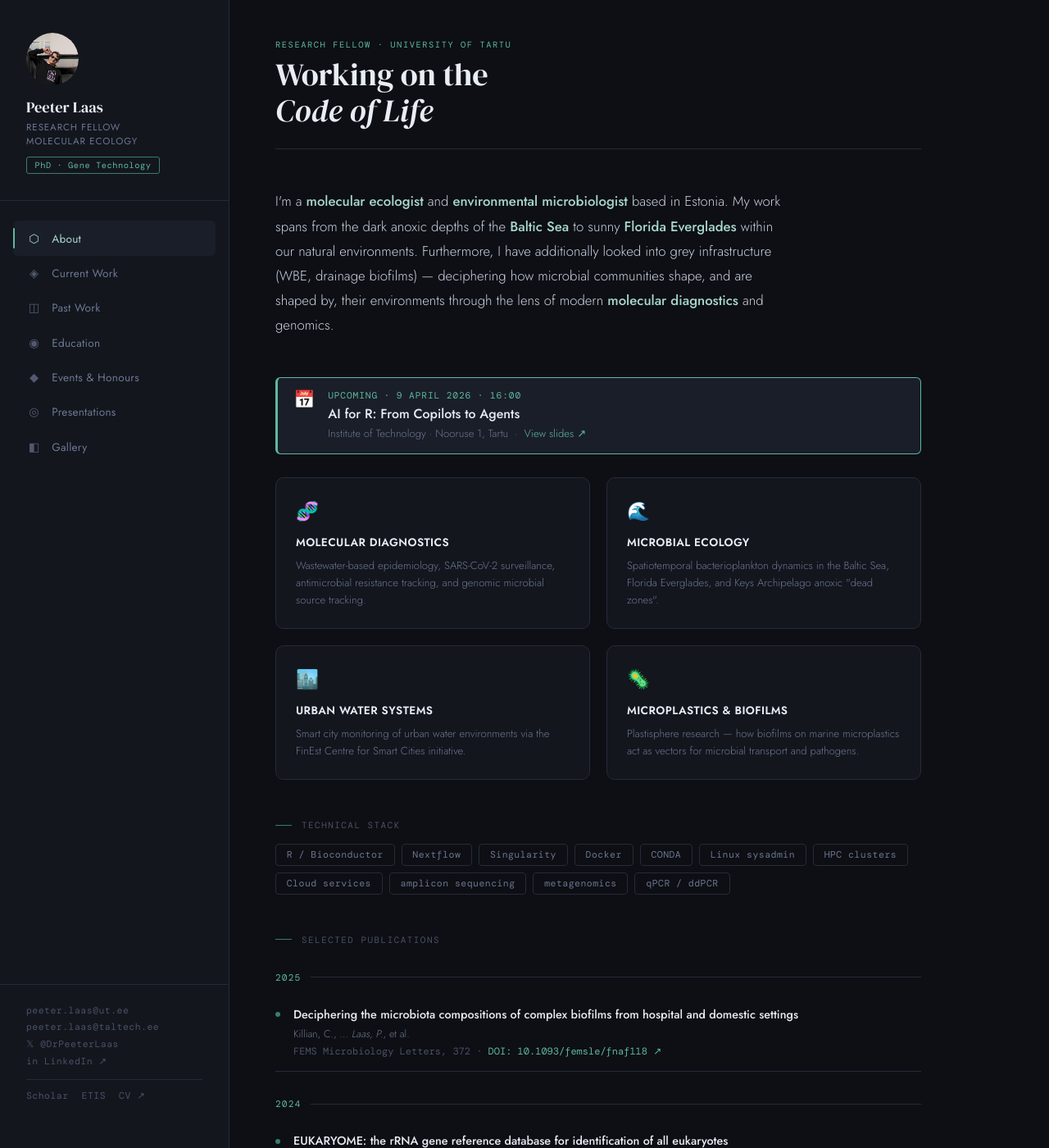
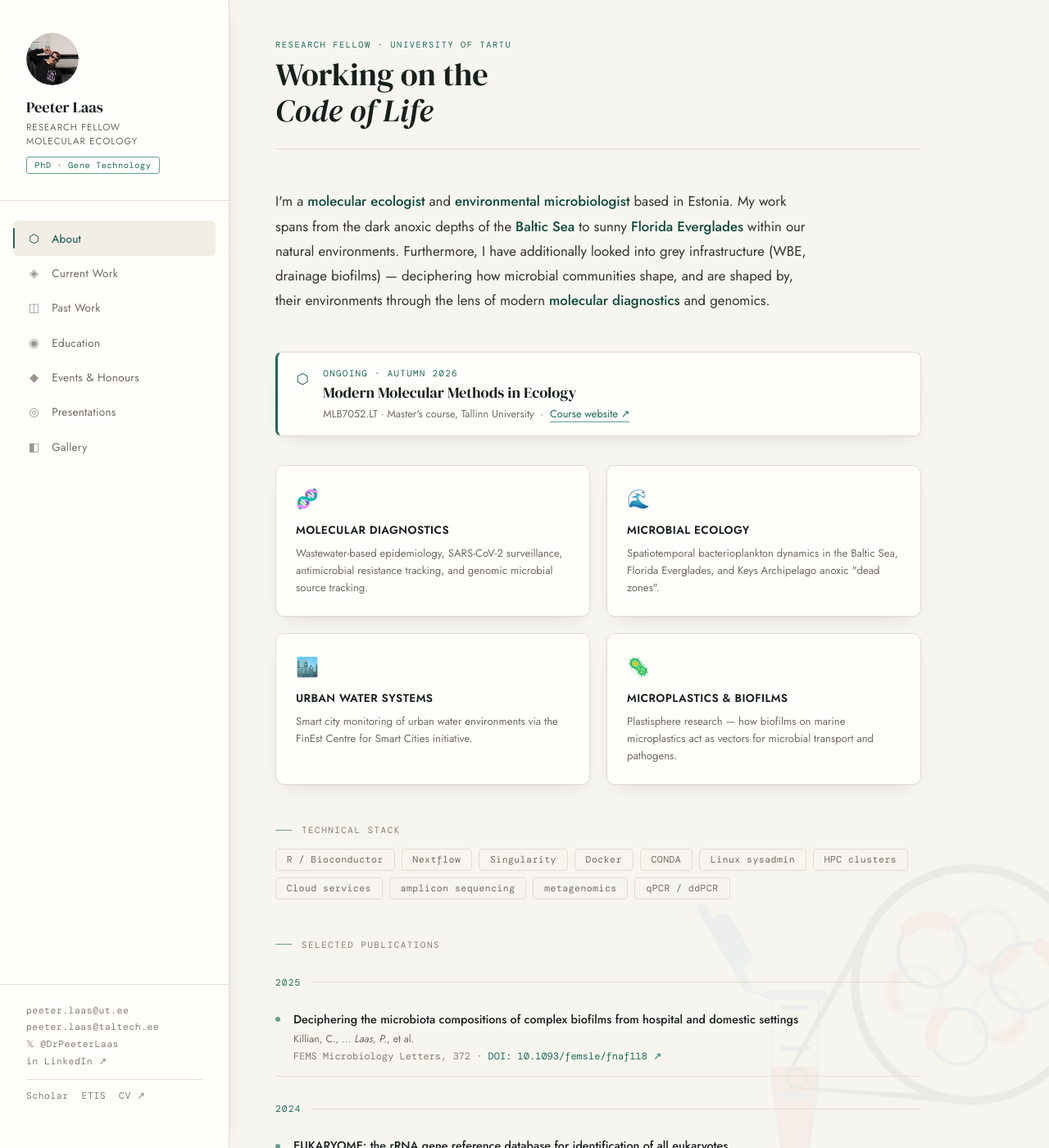
Before and after one commit to PeeterLaas/PeeterLaas.github.io, a Jekyll site: the page index.html, which Jekyll copies as it is, in a window 1280 px wide and 1400 px high. Shown: the whole window at 82% size. Built offline with Jekyll 4.4.1, drawn with Linux system fonts in a browser that asks for light colours; some web fonts are replaced.

Commit message:
Light theme, molecular watermark, and the AI for R talk moved to past presentations

```diff
--- a/index.html
+++ b/index.html
@@ -3,6 +3,7 @@
 <head>
 <meta charset="UTF-8">
 <meta name="viewport" content="width=device-width, initial-scale=1.0">
+<meta name="theme-color" content="#f7f5f0">
 <title>Peeter Laas — Molecular Ecologist</title>
 <link rel="preconnect" href="https://fonts.googleapis.com">
 <link href="https://fonts.googleapis.com/css2?family=DM+Serif+Display:ital@0;1&family=DM+Mono:wght@300;400;500&family=Jost:wght@300;400;500;600&display=swap" rel="stylesheet">
@@ -10,17 +11,23 @@
   *, *::before, *::after { box-sizing: border-box; margin: 0; padding: 0; }
 
   :root {
-    --bg:        #0d0f14;
-    --surface:   #13161d;
-    --surface2:  #1a1e28;
-    --border:    #252b3a;
-    --accent:    #5eb8a0;        /* teal — Baltic Sea */
-    --accent2:   #3a7d6a;
-    --accent3:   #a8d8cc;
-    --text:      #c9d1e0;
-    --text-muted:#6b7691;
-    --text-dim:  #4a5168;
-    --heading:   #e8ecf5;
+    color-scheme: light;
+    --bg:        #f7f5f0;        /* warm paper */
+    --surface:   #fffefb;
+    --surface2:  #f1eee6;
+    --border:    #e2ddd2;
+    --accent:    #1c6b59;        /* deep teal — Baltic Sea */
+    --accent2:   #63a08e;        /* mid teal — hairlines, dots */
+    --accent3:   #0f4a3d;        /* deepest teal — emphasis, hover */
+    --accent-soft: rgba(28,107,89,0.07);
+    --on-accent: #fffefb;
+    --scrim:     rgba(20,26,24,0.82);
+    --text:      #34322c;
+    --text-muted:#6f6b61;
+    --text-dim:  #837e72;
+    --heading:   #17201c;
+    --shadow:    0 1px 2px rgba(23,32,28,0.04), 0 10px 26px -14px rgba(23,32,28,0.16);
+    --shadow-lift: 0 2px 4px rgba(23,32,28,0.05), 0 16px 34px -16px rgba(23,32,28,0.20);
     --sidebar-w: 280px;
     --sans:      'Jost', sans-serif;
     --serif:     'DM Serif Display', serif;
@@ -33,9 +40,26 @@
     background: var(--bg);
     color: var(--text);
     font-family: var(--sans);
-    font-weight: 300;
+    font-weight: 400;
     min-height: 100vh;
     display: flex;
+  }
+
+  /* ───── MOLECULAR WATERMARK ─────
+     The same tube-and-plasmid mark that sits faintly behind the lecture
+     slides, so the site and the decks read as one hand. Fixed and behind
+     everything: main is lifted to z-index 1, the sidebar sits at 100. */
+  body::after {
+    content: '';
+    position: fixed;
+    right: -70px;
+    bottom: -50px;
+    width: 560px;
+    height: 442px;
+    background: url('assets/images/molecular-mark.png') no-repeat right bottom / contain;
+    opacity: 0.05;
+    pointer-events: none;
+    z-index: 0;
   }
 
   /* ───── SIDEBAR ───── */
@@ -46,6 +70,7 @@
     height: 100vh;
     background: var(--surface);
     border-right: 1px solid var(--border);
+    box-shadow: 1px 0 24px -18px rgba(23,32,28,0.55);
     display: flex;
     flex-direction: column;
     padding: 2.5rem 0 2rem;
@@ -182,6 +207,7 @@
   }
   .sidebar-socials a {
     color: var(--text-dim);
+    overflow-wrap: anywhere;
     font-size: 0.72rem;
     font-family: var(--mono);
     text-decoration: none;
@@ -196,6 +222,8 @@
     flex: 1;
     padding: 3rem 3.5rem 5rem;
     max-width: 900px;
+    position: relative;
+    z-index: 1;
   }
 
   /* ───── SECTIONS ───── */
@@ -248,6 +276,54 @@
     font-weight: 500;
   }
 
+  /* ───── "ONGOING" CARD ───── */
+  .now-card {
+    background: var(--surface);
+    border: 1px solid var(--border);
+    border-left: 3px solid var(--accent);
+    border-radius: 8px;
+    padding: 1.1rem 1.4rem;
+    margin-bottom: 2.2rem;
+    display: flex;
+    align-items: flex-start;
+    gap: 1.1rem;
+    box-shadow: var(--shadow);
+    transition: border-color 0.25s, box-shadow 0.25s;
+  }
+  .now-card:hover { border-color: var(--accent2); border-left-color: var(--accent); box-shadow: var(--shadow-lift); }
+  .now-mark {
+    color: var(--accent);
+    font-size: 1.1rem;
+    line-height: 1;
+    padding-top: 0.35rem;
+  }
+  .now-label {
+    font-size: 0.68rem;
+    font-family: var(--mono);
+    color: var(--accent);
+    letter-spacing: 0.12em;
+    text-transform: uppercase;
+    margin-bottom: 0.3rem;
+  }
+  .now-title {
+    font-family: var(--serif);
+    font-size: 1.15rem;
+    color: var(--heading);
+    line-height: 1.25;
+    margin-bottom: 0.3rem;
+  }
+  .now-meta {
+    font-size: 0.8rem;
+    color: var(--text-muted);
+  }
+  .now-meta a {
+    color: var(--accent);
+    text-decoration: none;
+    border-bottom: 1px solid var(--accent2);
+    transition: color 0.2s, border-color 0.2s;
+  }
+  .now-meta a:hover { color: var(--accent3); border-color: var(--accent3); }
+
   .research-grid {
     display: grid;
     grid-template-columns: repeat(2, 1fr);
@@ -260,7 +336,8 @@
     border: 1px solid var(--border);
     border-radius: 10px;
     padding: 1.5rem;
-    transition: border-color 0.25s, transform 0.25s;
+    box-shadow: var(--shadow);
+    transition: border-color 0.25s, transform 0.25s, box-shadow 0.25s;
     position: relative;
     overflow: hidden;
   }
@@ -273,7 +350,7 @@
     opacity: 0;
     transition: opacity 0.25s;
   }
-  .card:hover { border-color: var(--accent2); transform: translateY(-2px); }
+  .card:hover { border-color: var(--accent2); transform: translateY(-2px); box-shadow: var(--shadow-lift); }
   .card:hover::before { opacity: 1; }
 
   .card-icon { font-size: 1.4rem; margin-bottom: 0.75rem; }
@@ -361,6 +438,7 @@
     font-size: 0.75rem;
     font-family: var(--mono);
     color: var(--text-dim);
+    overflow-wrap: anywhere;
   }
   .pub-journal a {
     color: var(--accent);
@@ -378,9 +456,10 @@
     margin-bottom: 1.25rem;
     position: relative;
     overflow: hidden;
-    transition: border-color 0.25s;
-  }
-  .project-card:hover { border-color: var(--accent2); }
+    box-shadow: var(--shadow);
+    transition: border-color 0.25s, box-shadow 0.25s;
+  }
+  .project-card:hover { border-color: var(--accent2); box-shadow: var(--shadow-lift); }
   .project-card .proj-period {
     font-family: var(--mono);
     font-size: 0.68rem;
@@ -413,7 +492,7 @@
     gap: 0.4rem;
     margin-top: 1rem;
     padding: 0.3rem 0.75rem;
-    background: rgba(94,184,160,0.08);
+    background: var(--accent-soft);
     border: 1px solid var(--accent2);
     border-radius: 4px;
     font-family: var(--mono);
@@ -517,7 +596,7 @@
   }
 
   .award-block {
-    background: linear-gradient(135deg, rgba(94,184,160,0.06), rgba(94,184,160,0.02));
+    background: linear-gradient(135deg, var(--accent-soft), rgba(28,107,89,0.02));
     border: 1px solid var(--accent2);
     border-radius: 8px;
     padding: 1.25rem 1.5rem;
@@ -568,6 +647,15 @@
     color: var(--text-muted);
     font-style: italic;
   }
+  .pres-venue a {
+    font-style: normal;
+    font-family: var(--mono);
+    font-size: 0.72rem;
+    color: var(--accent);
+    text-decoration: none;
+    transition: color 0.2s;
+  }
+  .pres-venue a:hover { color: var(--accent3); }
 
   /* ───── GALLERY ───── */
   .gallery-placeholder {
@@ -629,9 +717,9 @@
     position: absolute;
     bottom: 0; left: 0; right: 0;
     padding: 0.5rem 0.75rem;
-    background: linear-gradient(to top, rgba(13,15,20,0.9), transparent);
+    background: linear-gradient(to top, var(--scrim), transparent);
     font-size: 0.67rem;
-    color: var(--text);
+    color: #f7f5f0;
     font-family: var(--mono);
     opacity: 0;
     transform: translateY(3px);
@@ -640,13 +728,18 @@
     line-height: 1.4;
   }
   .gallery-item:hover .gallery-caption { opacity: 1; transform: translateY(0); }
-  .project-video {
+  .project-video,
+  .project-card img {
     width: 100%;
+    height: auto;
     border-radius: 6px;
     margin-top: 1.25rem;
     border: 1px solid var(--border);
     display: block;
   }
+  /* The source photos are several thousand pixels wide; nothing may push a
+     column open. */
+  img { max-width: 100%; }
 
   /* ───── SUBSECTION HEADINGS ───── */
   .sub-heading {
@@ -687,10 +780,12 @@
   }
   .cta-link.primary {
     background: var(--accent);
-    color: #0d0f14;
+    color: var(--on-accent);
+    box-shadow: var(--shadow);
   }
   .cta-link.primary:hover {
     background: var(--accent3);
+    color: var(--on-accent);
   }
   .cta-link.secondary {
     border: 1px solid var(--border);
@@ -711,11 +806,24 @@
   @media (max-width: 768px) {
     :root { --sidebar-w: 100%; }
     body { flex-direction: column; }
-    nav#sidebar { position: relative; height: auto; width: 100%; flex-direction: row; flex-wrap: wrap; padding: 1rem; }
-    nav#sidebar ul { display: flex; flex-wrap: wrap; padding: 0; gap: 0.25rem; }
+    nav#sidebar {
+      position: relative; height: auto; width: 100%;
+      flex-direction: row; flex-wrap: wrap;
+      padding: 1rem; overflow: visible;
+    }
+    nav#sidebar ul { flex: 1 1 100%; min-width: 0; display: flex; flex-wrap: wrap; padding: 0; gap: 0.25rem; }
     .sidebar-profile { display: none; }
-    main { margin-left: 0; padding: 2rem 1.5rem; }
+    .sidebar-socials {
+      flex: 1 1 100%; min-width: 0;
+      margin-top: 1rem; padding: 1rem 0.5rem 0;
+      gap: 0.6rem;
+    }
+    main { margin-left: 0; padding: 2rem 1.5rem; min-width: 0; max-width: 100%; }
     .research-grid { grid-template-columns: 1fr; }
+    .pub-item, .edu-item, .event-item, .pres-item { grid-template-columns: 1fr; gap: 0.35rem; }
+    .pub-dot, .edu-year, .event-year-label, .pres-date { text-align: left; }
+    .collab-item { flex-direction: column; gap: 0.3rem; }
+    body::after { width: 300px; height: 236px; right: -50px; bottom: -30px; opacity: 0.045; }
   }
 </style>
 </head>
@@ -785,23 +893,13 @@
       <strong>molecular diagnostics</strong> and genomics.
     </p>
 
-    <div style="
-        background: var(--surface2);
-        border: 1px solid var(--accent);
-        border-left: 3px solid var(--accent);
-        border-radius: 6px;
-        padding: 0.9rem 1.2rem;
-        margin-bottom: 1.8rem;
-        display: flex;
-        align-items: flex-start;
-        gap: 1rem;
-      ">
-      <div style="color:var(--accent); font-size:1.3rem; line-height:1; padding-top:2px;">📅</div>
-      <div>
-        <div style="font-size:0.7rem; font-family:var(--mono); color:var(--accent); letter-spacing:.08em; text-transform:uppercase; margin-bottom:0.25rem;">Upcoming · 9 April 2026 · 16:00</div>
-        <div style="color:var(--heading); font-weight:500; margin-bottom:0.2rem;">AI for R: From Copilots to Agents</div>
-        <div style="font-size:0.82rem; color:var(--text-muted);">Institute of Technology · Nooruse 1, Tartu &nbsp;·&nbsp;
-          <a href="https://kratt.shinyapps.io/RaiS/" target="_blank" style="color:var(--accent); text-decoration:none;">View slides ↗</a>
+    <div class="now-card">
+      <div class="now-mark">⬡</div>
+      <div>
+        <div class="now-label">Ongoing · Autumn 2026</div>
+        <div class="now-title">Modern Molecular Methods in Ecology</div>
+        <div class="now-meta">MLB7052.LT · Master's course, Tallinn University &nbsp;·&nbsp;
+          <a href="https://peeterlaas.github.io/MolEcoMeth" target="_blank">Course website ↗</a>
         </div>
       </div>
     </div>
@@ -1076,8 +1174,10 @@
 
     <div class="sub-heading">Teaching</div>
     <div class="project-card" style="margin-top:0">
+      <div class="proj-period">MLB7052.LT · Autumn 2026</div>
       <h3 style="font-size:1rem; font-family: var(--sans); font-weight:500; margin-bottom:0.5rem;">Modern Methods in Molecular Ecology</h3>
       <p>Master-level course at Tallinn University. Bridges theoretical knowledge with practical lab work, focusing on DNA/RNA-based methods in ecology — amplicon sequencing, metagenomics, and bioinformatic pipelines.</p>
+      <div class="now-meta" style="margin-top:0.9rem;"><a href="https://peeterlaas.github.io/MolEcoMeth" target="_blank">Course website ↗</a></div>
     </div>
   </section>
 
@@ -1415,6 +1515,15 @@
       <div>
         <div class="pres-title">Microbial Marvels: From the Baltic Sea to Subtropical Frontiers in Ecology and Biomedicine</div>
         <div class="pres-venue">Florida Atlantic University Harbor Branch Oceanographic Institute seminar</div>
+      </div>
+    </div>
+    <div class="pres-item">
+      <div class="pres-date">09.04.2026</div>
+      <div>
+        <div class="pres-title">AI for R: From Copilots to Agents</div>
+        <div class="pres-venue">Institute of Technology, Nooruse 1, Tartu &nbsp;·&nbsp;
+          <a href="https://kratt.shinyapps.io/RaiS/" target="_blank">View slides ↗</a>
+        </div>
       </div>
     </div>
 
```
Also changed, not shown: CLAUDE.md (+29 -8 lines), assets/images/molecular-mark.png (added), 1 other file.
